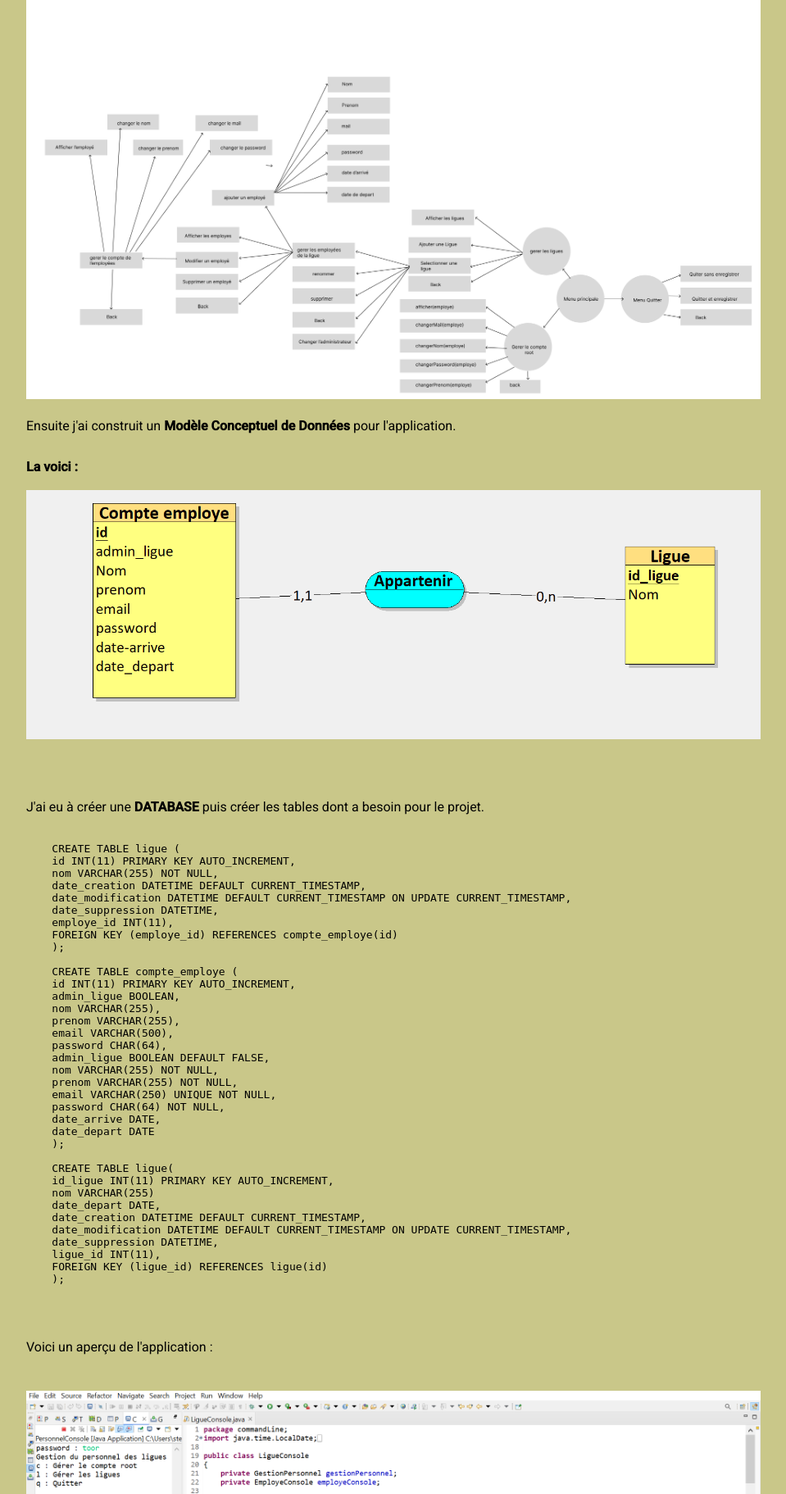
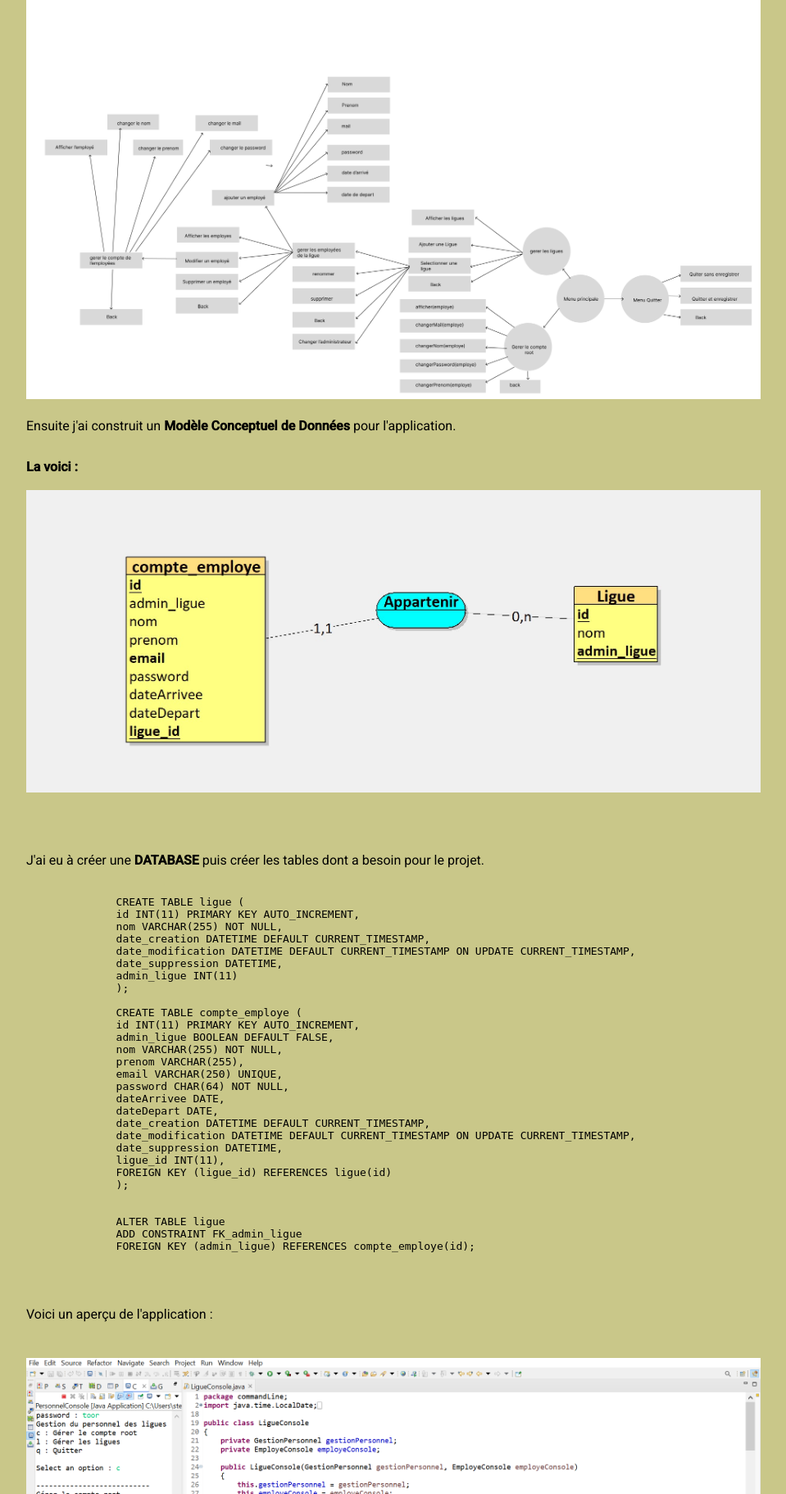
Before and after one commit to Stephanemdz/portfolio_mdz, a PHP site: page /projet_java_app.html in a window 1280 px wide. Shown: the part 497-2320 px from the top of the page at 82% size, without its empty margins (160-1119 px from the left). Run offline with PHP 8.4, Linux system fonts and the light colour scheme.

Commit message:
optimisation du code

```diff
--- a/CSS/style.css
+++ b/CSS/style.css
@@ -136,11 +136,11 @@ footer p {
 }
 .imgapp img{
   width: 100%;
-  transition: transform 0.5s ease-in-out;
+  /* transition: transform 0.5s ease-in-out; */
   margin-bottom: 40px;
 }
 .imgapp:hover{
-  transform: scale(1.1);
+  /* transform: scale(1.1); */
 }
 .education {
   margin-top: 60px;
@@ -250,6 +250,4 @@ nav{
   justify-content: space-between;
   flex-direction: row;
 }
-
-
 }
--- a/certifcation.html
+++ b/certifcation.html
@@ -1,6 +1,5 @@
 <!DOCTYPE html>
 <html lang="fr">
-<head>
     <head>
         <meta charset="UTF-8">
         <meta name="viewport" content="width=device-width, initial-scale=1.0">
@@ -10,7 +9,6 @@
         <link rel="stylesheet" href="CSS/style.css">
         <link rel="shortcut icon" href="favicon/logoportfolio3.png" type="image/x-icon">
     </head>
-</head>
 <body>
     <header>
         <nav class="menu">
--- a/experience.html
+++ b/experience.html
@@ -1,6 +1,5 @@
 <!DOCTYPE html>
 <html lang="fr">
-<head>
     <head>
         <meta charset="UTF-8">
         <meta name="viewport" content="width=device-width, initial-scale=1.0">
@@ -10,7 +9,6 @@
         <link rel="stylesheet" href="CSS/style.css">
         <link rel="shortcut icon" href="favicon/logoportfolio3.png" type="image/x-icon">
     </head>
-</head>
 <body>
     <header>
         <nav class="menu">
--- a/montblanc.html
+++ b/montblanc.html
@@ -1,6 +1,5 @@
 <!DOCTYPE html>
 <html lang="fr">
-<head>
     <head>
         <meta charset="UTF-8">
         <meta name="viewport" content="width=device-width, initial-scale=1.0">
@@ -10,7 +9,6 @@
         <link rel="stylesheet" href="CSS/style.css">
         <link rel="shortcut icon" href="favicon/logoportfolio3.png" type="image/x-icon">
     </head>
-</head>
 <body>
     <header>
         <nav class="menu">
--- a/projet.html
+++ b/projet.html
@@ -1,6 +1,5 @@
 <!DOCTYPE html>
 <html lang="fr">
-<head>
     <head>
         <meta charset="UTF-8">
         <meta name="viewport" content="width=device-width, initial-scale=1.0">
@@ -10,7 +9,6 @@
         <link rel="stylesheet" href="CSS/style.css">
         <link rel="shortcut icon" href="favicon/logoportfolio3.png" type="image/x-icon">
     </head>
-</head>
 <body>
     <header>
         <nav class="menu">
--- a/projet_java_app.html
+++ b/projet_java_app.html
@@ -1,6 +1,5 @@
 <!DOCTYPE html>
 <html lang="fr">
-<head>
     <head>
         <meta charset="UTF-8">
         <meta name="viewport" content="width=device-width, initial-scale=1.0">
@@ -9,7 +8,6 @@
         <link rel="stylesheet" href="https://fonts.googleapis.com/css2?family=Material+Symbols+Outlined:opsz,wght,FILL,GRAD@48,400,0,0"/>
         <link rel="stylesheet" href="CSS/style.css">
         <link rel="shortcut icon" href="favicon/logoportfolio3.png" type="image/x-icon">
-    </head>
     </head>
 <body>
     <header>
@@ -52,7 +50,7 @@
           <br><br>
           <strong>La voici : </strong>
         </p>
-        <img src="asset/mcd_java.png" alt="mcd_java">
+        <img src="asset/javamcd.jpg" alt="mcd_java">
         <p>
           <br>
           <br>
@@ -65,36 +63,29 @@
               date_creation DATETIME DEFAULT CURRENT_TIMESTAMP,
               date_modification DATETIME DEFAULT CURRENT_TIMESTAMP ON UPDATE CURRENT_TIMESTAMP,
               date_suppression DATETIME,
-    employe_id INT(11),
-    FOREIGN KEY (employe_id) REFERENCES compte_employe(id)
+              admin_ligue INT(11)
               );
 
               CREATE TABLE compte_employe (
               id INT(11) PRIMARY KEY AUTO_INCREMENT,
-    admin_ligue BOOLEAN,
-    nom VARCHAR(255),
-    prenom VARCHAR(255),
-    email VARCHAR(500),
-    password CHAR(64),
               admin_ligue BOOLEAN DEFAULT FALSE,
               nom VARCHAR(255) NOT NULL,
-    prenom VARCHAR(255) NOT NULL,
-    email VARCHAR(250) UNIQUE NOT NULL,
+              prenom VARCHAR(255),
+              email VARCHAR(250) UNIQUE,
               password CHAR(64) NOT NULL,
-    date_arrive DATE,
-    date_depart DATE
-    );
-
-    CREATE TABLE ligue(
-    id_ligue INT(11) PRIMARY KEY AUTO_INCREMENT,
-    nom VARCHAR(255)
-    date_depart DATE,
+              dateArrivee DATE,
+              dateDepart DATE,
               date_creation DATETIME DEFAULT CURRENT_TIMESTAMP,
               date_modification DATETIME DEFAULT CURRENT_TIMESTAMP ON UPDATE CURRENT_TIMESTAMP,
               date_suppression DATETIME,
               ligue_id INT(11),
               FOREIGN KEY (ligue_id) REFERENCES ligue(id)
               );
+
+
+              ALTER TABLE ligue
+              ADD CONSTRAINT FK_admin_ligue
+              FOREIGN KEY (admin_ligue) REFERENCES compte_employe(id);
             </code></pre>
             <br>
         </p>
@@ -108,6 +99,16 @@
             Comme on peut le voir on doit écrire notre mot de passe pour accéder à l'application, puis cela nous renvoi à la page d'accueil où nous avons la possibilité de gérer le compte <strong>root</strong> de l'application, gérer les <strong>ligues</strong>
             ou nous avons aussi la possibilité de <strong>quitter</strong>.
           </p>
+
+          <div class="interfaceGraphique">
+            <br><br>
+            <h4>Voici l'interface graphique de l'application, elle est simple et épurée, ce qui permet une navigation fluide et intuitive.</h4>
+              <br>
+            <p>
+              J'ai utilisé le langage de programmation <strong>JAVA</strong> pour développer cette application, en mettant en œuvre des concepts tels que la programmation orientée objet et la gestion des bases de données.
+            </p>
+            <img src="asset/interface_Graphique_Java.png" alt="interface_graphique">
+          </div>
       </section>
     </main>
     <footer>
--- a/projet_laravel.html
+++ b/projet_laravel.html
@@ -1,6 +1,5 @@
 <!DOCTYPE html>
 <html lang="fr">
-<head>
     <head>
         <meta charset="UTF-8">
         <meta name="viewport" content="width=device-width, initial-scale=1.0">
@@ -10,7 +9,6 @@
         <link rel="stylesheet" href="CSS/style.css">
         <link rel="shortcut icon" href="favicon/logoportfolio3.png" type="image/x-icon">
     </head>
-</head>
 <body>
     <header>
         <nav class="menu">
--- a/prototype.html
+++ b/prototype.html
@@ -1,6 +1,5 @@
 <!DOCTYPE html>
 <html lang="fr">
-<head>
     <head>
         <meta charset="UTF-8">
         <meta name="viewport" content="width=device-width, initial-scale=1.0">
@@ -10,7 +9,6 @@
         <link rel="stylesheet" href="CSS/style.css">
         <link rel="shortcut icon" href="favicon/logoportfolio3.png" type="image/x-icon">
     </head>
-</head>
 <body>
     <header>
         <nav class="menu">
--- a/veille.html
+++ b/veille.html
@@ -1,6 +1,5 @@
 <!DOCTYPE html>
 <html lang="fr">
-<head>
     <head>
         <meta charset="UTF-8">
         <meta name="viewport" content="width=device-width, initial-scale=1.0">
@@ -10,7 +9,6 @@
         <link rel="stylesheet" href="CSS/style.css">
         <link rel="shortcut icon" href="favicon/logoportfolio3.png" type="image/x-icon">
     </head>
-</head>
 <body>
     <header>
         <nav class="menu">
```
Also changed, not shown: index.html (+0 -35 lines), asset/interface1.jpg (added), asset/interface2.jpg (added), asset/interface3.jpg (added), asset/interface4.jpg (added), asset/javamcd.jpg (added), asset/mcdPhp.png (added), asset/mcd_java.png (deleted), 1 other file. Lines whose indentation alone changed are shown as unchanged.
